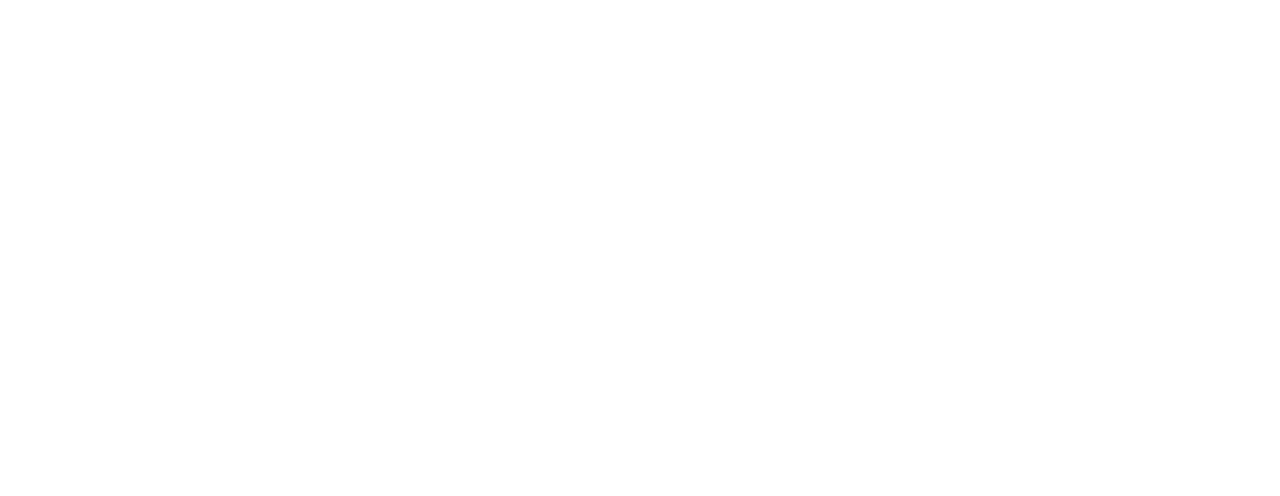
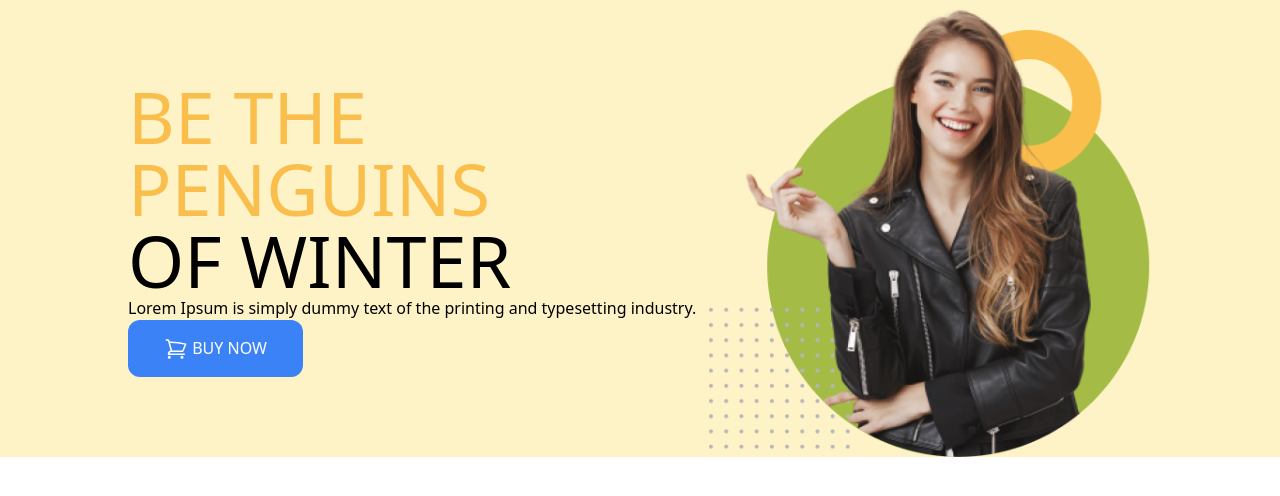
Before and after one commit to sifat70/penguin-fashion-tailwind, a plain HTML site: page index.html in a window 1280 px wide. Drawn offline with nearby package versions, Linux system fonts and the light colour scheme.

Commit message:
banner added

```diff
--- a/index.html
+++ b/index.html
@@ -1,11 +1,36 @@
 <!DOCTYPE html>
 <html lang="en">
+
 <head>
     <meta charset="UTF-8">
     <meta name="viewport" content="width=device-width, initial-scale=1.0">
     <title>Penguin Fashion</title>
+    <script src="https://cdn.tailwindcss.com"></script>
 </head>
+
 <body>
+    <header class="bg-amber-100 px-32">
+        <nav></nav>
+        <!-- banner section -->
+        <div class="flex justify-between items-center">
+            <div>
+                <h1 class="text-7xl uppercase"><span class="text-[#FABE4C]">Be the Penguins</span> <br>
+                    of Winter</h1>
+                <p>Lorem Ipsum is simply dummy text of the printing
+                    and typesetting industry.</p>
+                <button class="py-4 px-9 bg-blue-500 rounded-xl	 uppercase text-white font-medium">
 
+                    <svg xmlns="http://www.w3.org/2000/svg" fill="none" viewBox="0 0 24 24" stroke-width="1.5" stroke="currentColor" class="w-6 h-6 inline">
+                        <path stroke-linecap="round" stroke-linejoin="round" d="M2.25 3h1.386c.51 0 .955.343 1.087.835l.383 1.437M7.5 14.25a3 3 0 00-3 3h15.75m-12.75-3h11.218c1.121-2.3 2.1-4.684 2.924-7.138a60.114 60.114 0 00-16.536-1.84M7.5 14.25L5.106 5.272M6 20.25a.75.75 0 11-1.5 0 .75.75 0 011.5 0zm12.75 0a.75.75 0 11-1.5 0 .75.75 0 011.5 0z" />
+                      </svg>
+
+                      BUY NOW</button>
+            </div>
+            <div>
+                <img src="./images/model.png" alt="">
+            </div>
+        </div>
+    </header>
 </body>
+
 </html>
```
